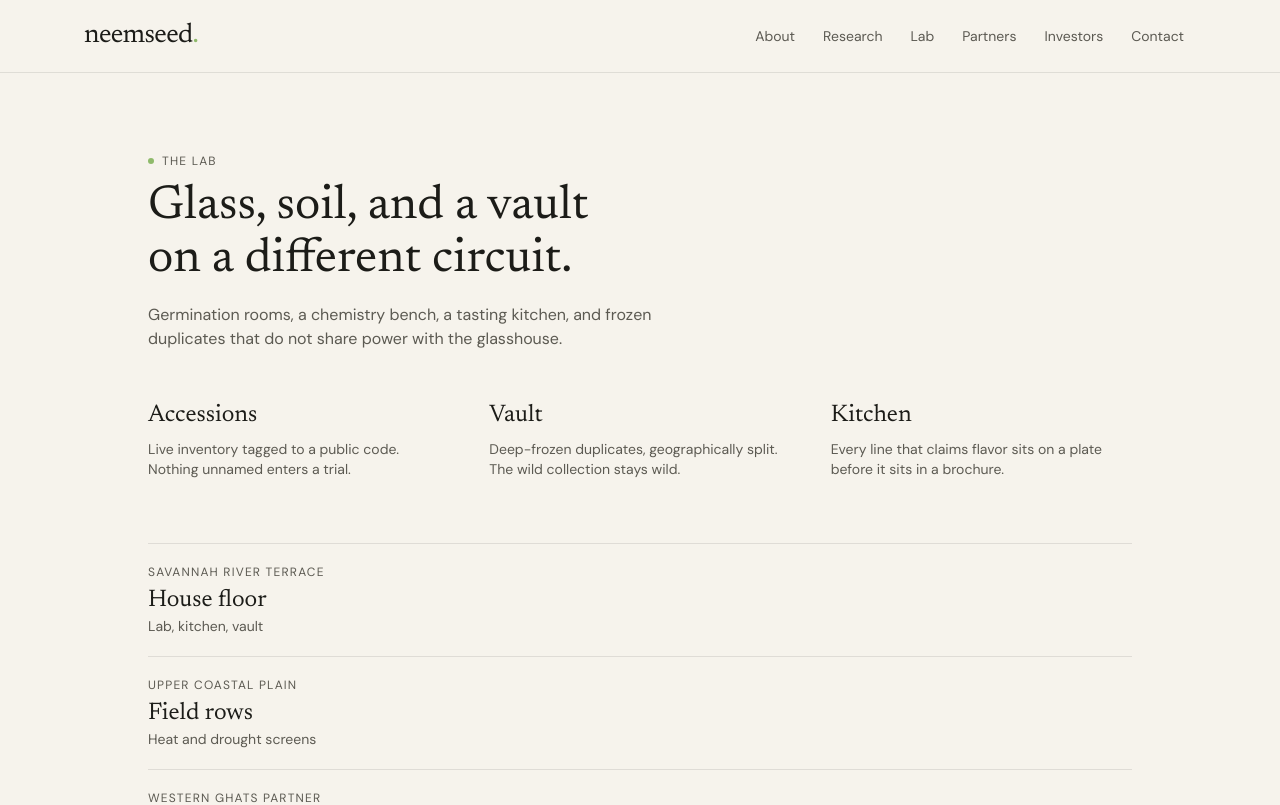
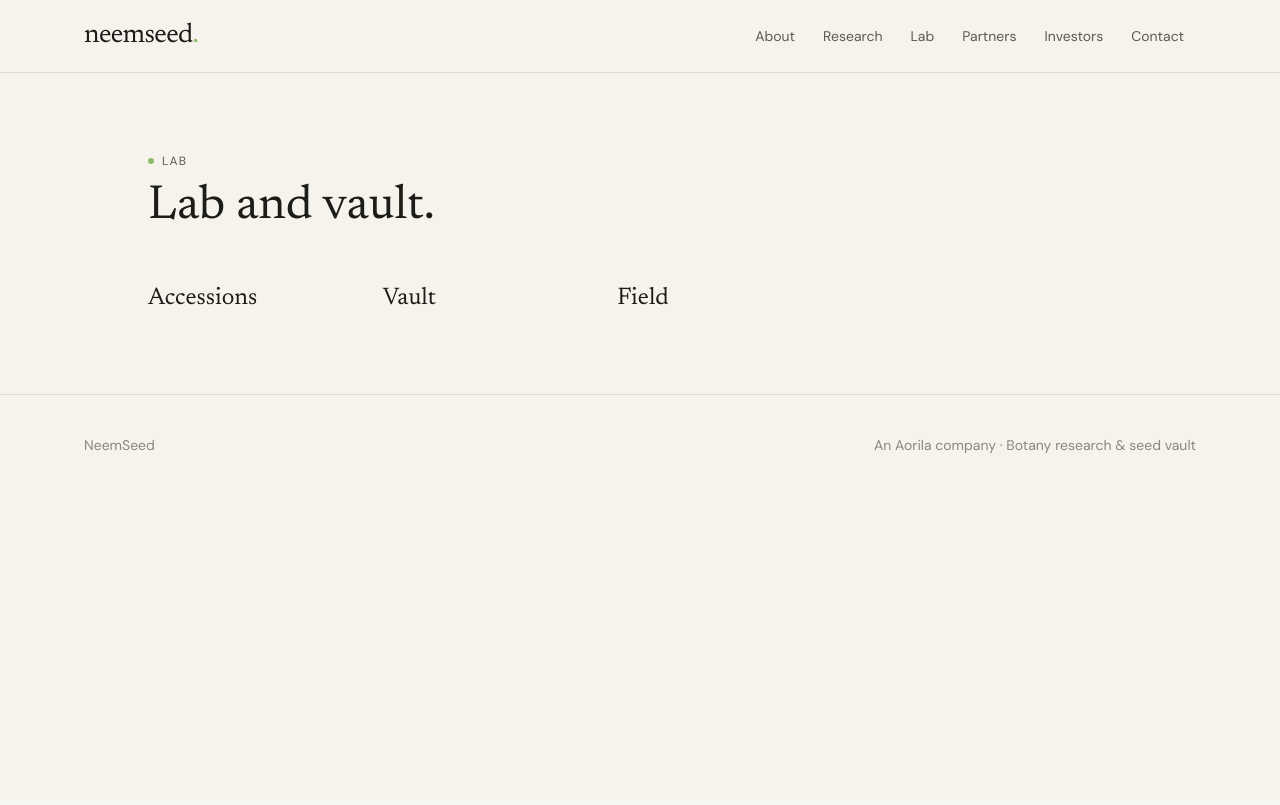
Before and after one commit to nbaldwin09/neemseed, a React (Vite) app: page /lab in a window 1280 px wide. Shown: the top 805 px of the page. Built offline with nearby package versions, Linux system fonts and the light colour scheme.

Commit message:
Simplify lab

```diff
--- a/src/routes/lab.tsx
+++ b/src/routes/lab.tsx
@@ -1,39 +1,16 @@
 import { createFileRoute } from "@tanstack/react-router";
 import { SimplePage } from "@/components/simple-page";
-import { SITES } from "@/lib/neem/content";
 
 export const Route = createFileRoute("/lab")({ component: LabPage });
 
 function LabPage() {
   return (
-    <SimplePage
-      kicker="The lab"
-      title="Glass, soil, and a vault on a different circuit."
-      lead="Germination rooms, a chemistry bench, a tasting kitchen, and frozen duplicates that do not share power with the glasshouse."
-    >
-      <div className="grid gap-10 sm:grid-cols-3">
-        <article>
-          <h2 className="font-display text-2xl">Accessions</h2>
-          <p className="mt-2 text-sm text-muted">Live inventory tagged to a public code. Nothing unnamed enters a trial.</p>
-        </article>
-        <article>
-          <h2 className="font-display text-2xl">Vault</h2>
-          <p className="mt-2 text-sm text-muted">Deep-frozen duplicates, geographically split. The wild collection stays wild.</p>
-        </article>
-        <article>
-          <h2 className="font-display text-2xl">Kitchen</h2>
-          <p className="mt-2 text-sm text-muted">Every line that claims flavor sits on a plate before it sits in a brochure.</p>
-        </article>
+    <SimplePage kicker="Lab" title="Lab and vault.">
+      <div className="grid max-w-2xl gap-8 sm:grid-cols-3">
+        <p className="font-display text-2xl">Accessions</p>
+        <p className="font-display text-2xl">Vault</p>
+        <p className="font-display text-2xl">Field</p>
       </div>
-      <ul className="mt-16 divide-y divide-line border-y border-line">
-        {SITES.map((s) => (
-          <li key={s.name} className="py-5">
-            <p className="text-xs uppercase tracking-widest text-muted">{s.place}</p>
-            <h3 className="mt-1 font-display text-2xl">{s.name}</h3>
-            <p className="text-sm text-muted">{s.role}</p>
-          </li>
-        ))}
-      </ul>
     </SimplePage>
   );
 }
```
